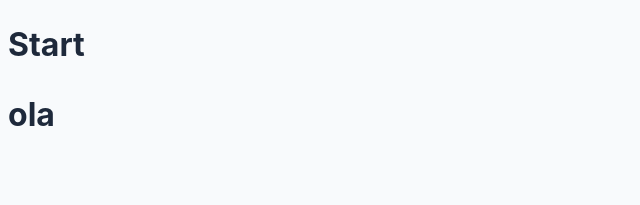
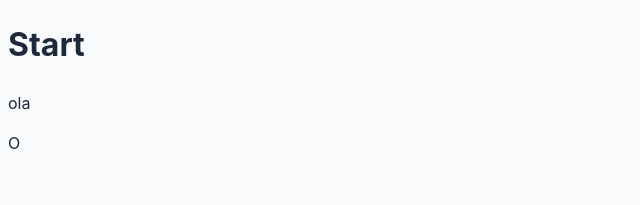
Before and after one commit to Mareamsefan/T5, a React (Vite) app in the folder frontend/: page / in a window 1280 px wide. Shown: the top 205 px of the page, without its empty margins (0-640 px from the left). Built offline with nearby package versions, Linux system fonts and the light colour scheme.

Commit message:
oppgave 5 og 6 gjort ferdig.

```diff
--- /dev/null
+++ b/frontend/src/components/Avatar.tsx
@@ -0,0 +1,10 @@
+type AvatarProps = {
+    name: string;
+
+}
+const Avatar = (props:AvatarProps) => {
+    const {name} = props;
+    const firstLetter = name.split("");
+    return <p>{firstLetter[0].toUpperCase()}</p>
+}
+export default Avatar;
--- a/frontend/src/components/Student.tsx
+++ b/frontend/src/components/Student.tsx
@@ -1,11 +1,15 @@
+import Avatar from "./Avatar";
 
-type StudentProps = {
+export type StudentProps = {
     id: string,
     name: string
 }
-const Student =(props: StudentProps) => {
+export default function Student(props: StudentProps){
     const {id, name} = props;
-    return <h1>{name}</h1>
+    return (
+        <div>
+        <p className="student-name">{name}</p>
+        <Avatar name={name} />
+        </div>
+    );
 }
-
-export default Student;
```
